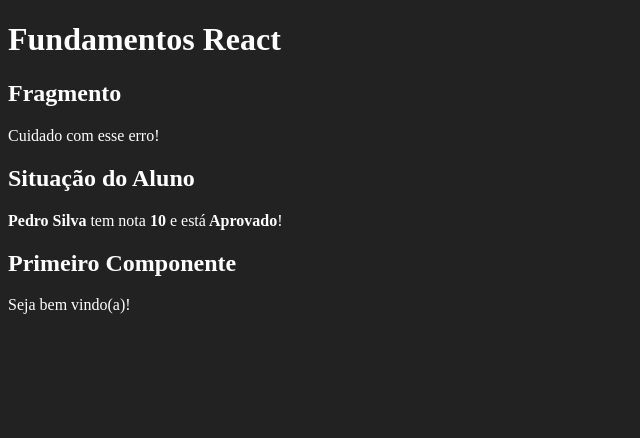
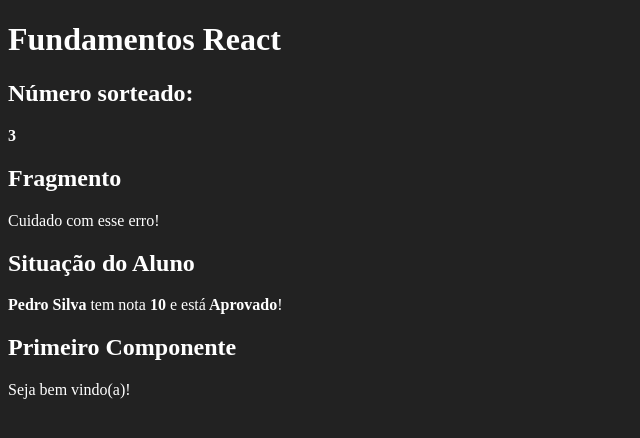
Before and after one commit to pedrohsbatista/Fundamentos-React, a React (Create React App) app: page / in a window 1280 px wide. Shown: the top 438 px of the page, without its empty margins (0-640 px from the left). Built offline with nearby package versions, Linux system fonts and the light colour scheme.

Commit message:
Componente para gerar número aleatório entre 2 valores

```diff
--- a/src/App.jsx
+++ b/src/App.jsx
@@ -3,6 +3,7 @@
 import Primeiro from './components/basicos/Primeiro'
 import ComParametro from './components/basicos/ComParametro'
 import Fragmento from './components/basicos/Fragmento'
+import Aleatorio from './components/basicos/Aleatorio'
 
 //Usar default pode usar função anônima (sem atribuir um nome)
 
@@ -23,6 +24,7 @@
 export default _ =>
     <div id="app">
         <h1>Fundamentos React</h1>
+        <Aleatorio max={5} min={1} />
         <Fragmento />
         <ComParametro
             titulo="Situação do Aluno"
--- /dev/null
+++ b/src/components/basicos/Aleatorio.jsx
@@ -0,0 +1,11 @@
+import React from 'react'
+
+export default props => {
+   const numero = Math.floor(Math.random() * (props.max - props.min + 1)) + props.min;
+   return(
+    <>
+      <h2>Número sorteado: </h2>
+      <strong> { numero }</strong>
+    </>
+   )
+}
```
